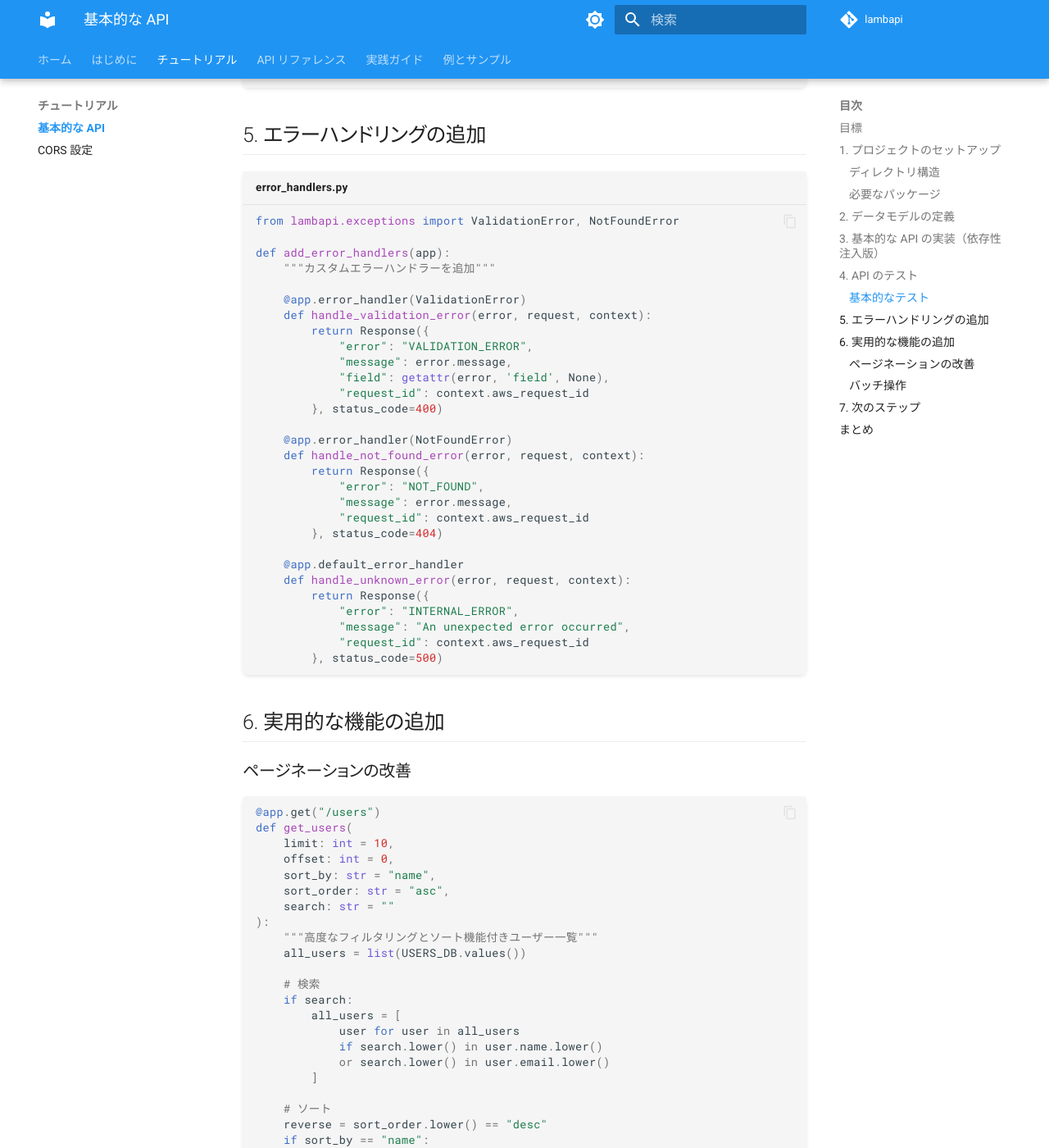
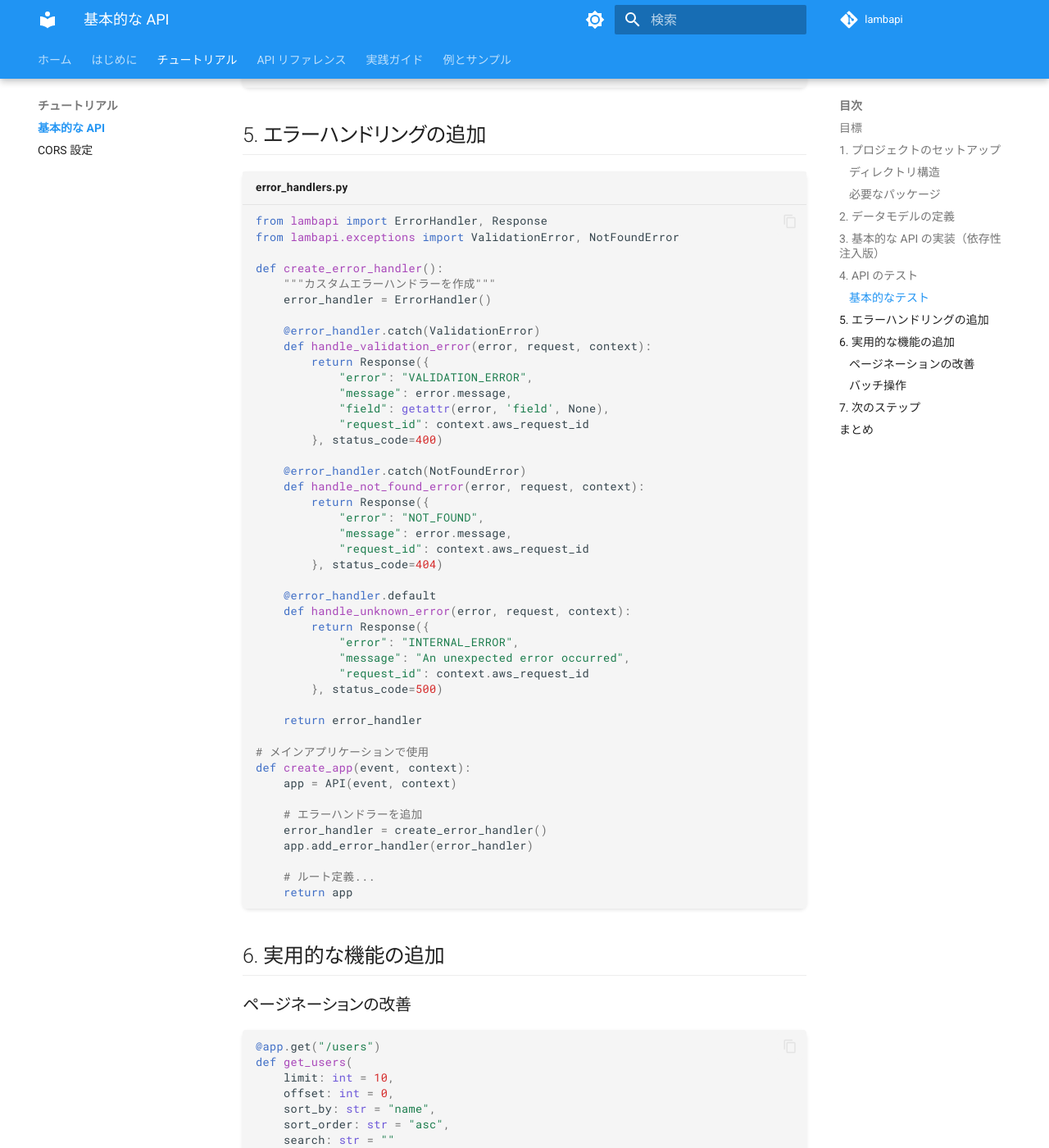
Before and after one commit to sskyh0208/lambapi, an MkDocs documentation site: the page built from docs/tutorial/basic-api.md, in a window 1280 px wide and 1400 px high, scrolled down 7390 px. Shown: the whole window at 82% size. Built offline with MkDocs 1.6.1 and Material for MkDocs 9.7.7, drawn with Linux system fonts in a browser that asks for light colours; comment, search, counter and statistics services are not loaded; the version menu is left out.

Commit message:
docs: include_router を add_router に、@app.error_handler を ErrorHandler クラスに更新
- API ドキュメントで include_router を add_router に変更
- エラーハンドリングの例を新しい ErrorHandler クラスを使用する方式に更新
- チュートリアル、コンセプト、クイックスタート、サンプルを統一

🤖 Generated with [Claude Code](https://claude.ai/code)

Co-Authored-By: Claude <noreply@anthropic.com>

````diff
--- a/docs/tutorial/basic-api.md
+++ b/docs/tutorial/basic-api.md
@@ -365,12 +365,14 @@ if __name__ == "__main__":
 ## 5. エラーハンドリングの追加
 
 ```python title="error_handlers.py"
+from lambapi import ErrorHandler, Response
 from lambapi.exceptions import ValidationError, NotFoundError
 
-def add_error_handlers(app):
-    """カスタムエラーハンドラーを追加"""
+def create_error_handler():
+    """カスタムエラーハンドラーを作成"""
+    error_handler = ErrorHandler()
 
-    @app.error_handler(ValidationError)
+    @error_handler.catch(ValidationError)
     def handle_validation_error(error, request, context):
         return Response({
             "error": "VALIDATION_ERROR",
@@ -379,7 +381,7 @@ def add_error_handlers(app):
             "request_id": context.aws_request_id
         }, status_code=400)
 
-    @app.error_handler(NotFoundError)
+    @error_handler.catch(NotFoundError)
     def handle_not_found_error(error, request, context):
         return Response({
             "error": "NOT_FOUND",
@@ -387,13 +389,26 @@ def add_error_handlers(app):
             "request_id": context.aws_request_id
         }, status_code=404)
 
-    @app.default_error_handler
+    @error_handler.default
     def handle_unknown_error(error, request, context):
         return Response({
             "error": "INTERNAL_ERROR",
             "message": "An unexpected error occurred",
             "request_id": context.aws_request_id
         }, status_code=500)
+
+    return error_handler
+
+# メインアプリケーションで使用
+def create_app(event, context):
+    app = API(event, context)
+
+    # エラーハンドラーを追加
+    error_handler = create_error_handler()
+    app.add_error_handler(error_handler)
+
+    # ルート定義...
+    return app
 ```
 
 ## 6. 実用的な機能の追加
````
Also changed, not shown: docs/api/api.md (+12 -15 lines), docs/examples/basic.md (+7 -1 lines), docs/getting-started/concepts.md (+7 -1 lines), docs/getting-started/quickstart.md (+7 -1 lines).
